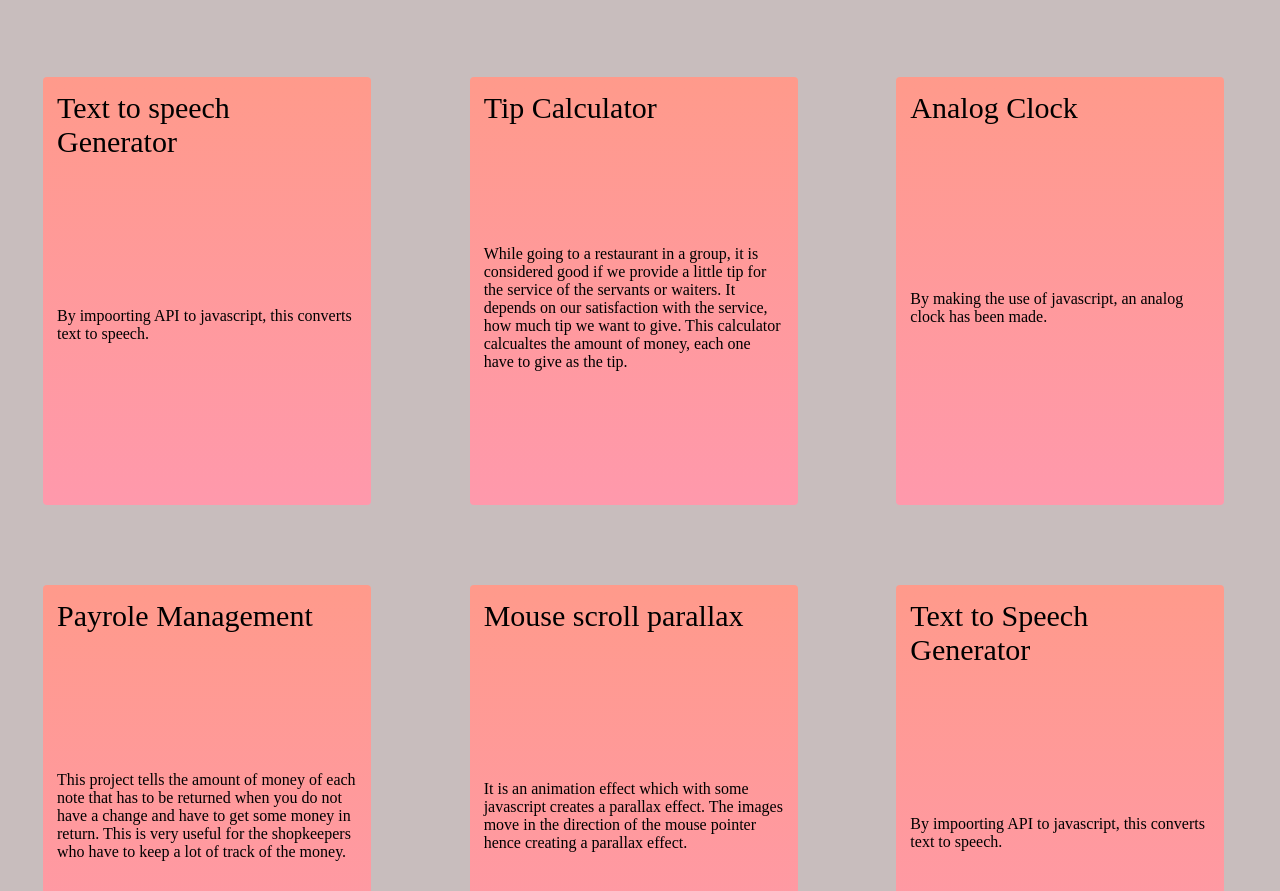
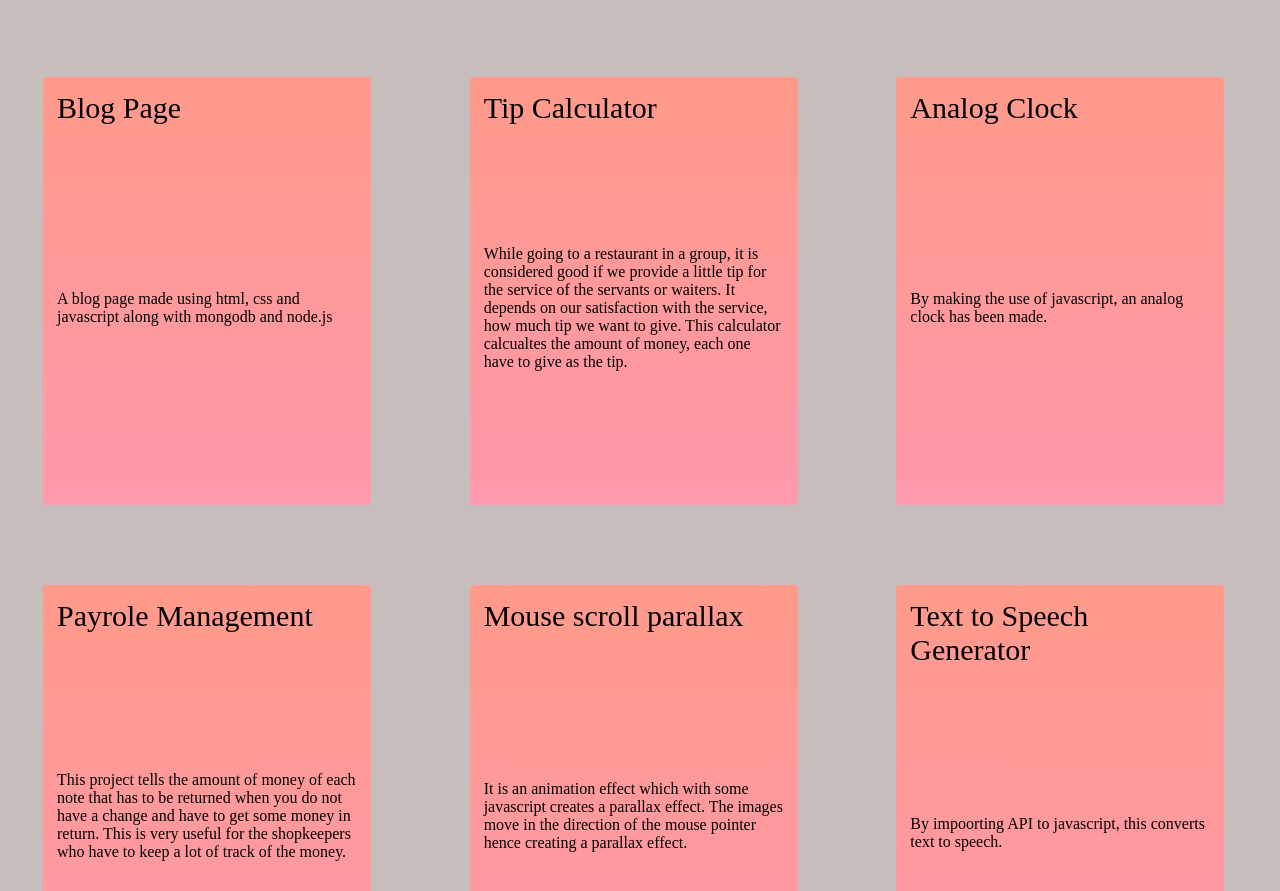
Before and after one commit to Jaisman/profile2, a plain HTML site: page project.html in a window 1280 px wide. Shown: the part 1088-1979 px from the top of the page. Drawn offline with Linux system fonts and the light colour scheme.

Commit message:
Update project.html

```diff
--- a/project.html
+++ b/project.html
@@ -174,8 +174,8 @@
     </div>
 
     <div class="pr" id="a7">
-        <a href="./speech.html">Text to speech Generator</a>
-        <p>By impoorting API to javascript, this converts text to speech.</p>
+        <a href="./blog.html">Blog Page</a>
+        <p>A blog page made using html, css and javascript along with mongodb and node.js</p>
     </div>
 </div>
 </body>
```
